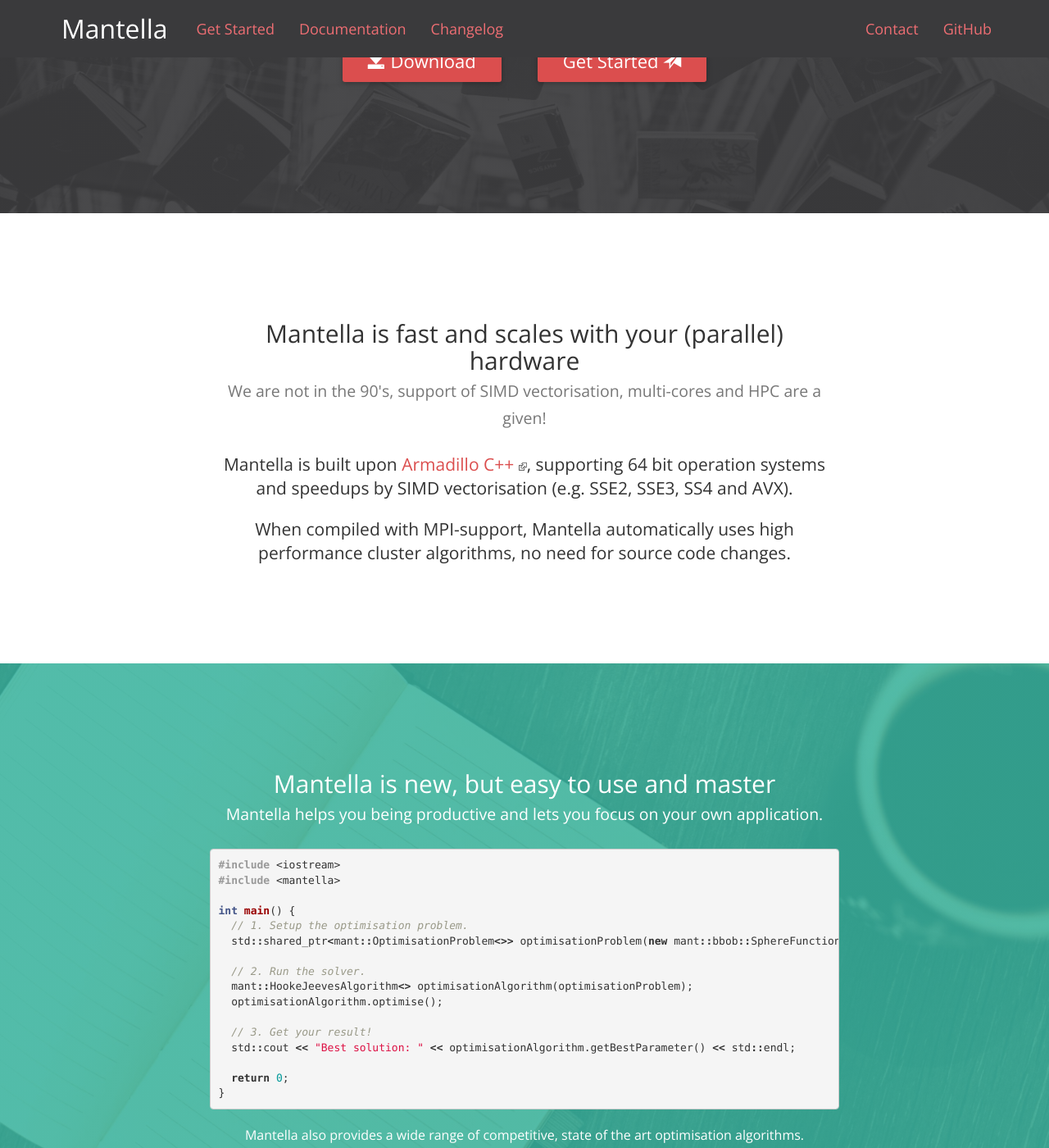
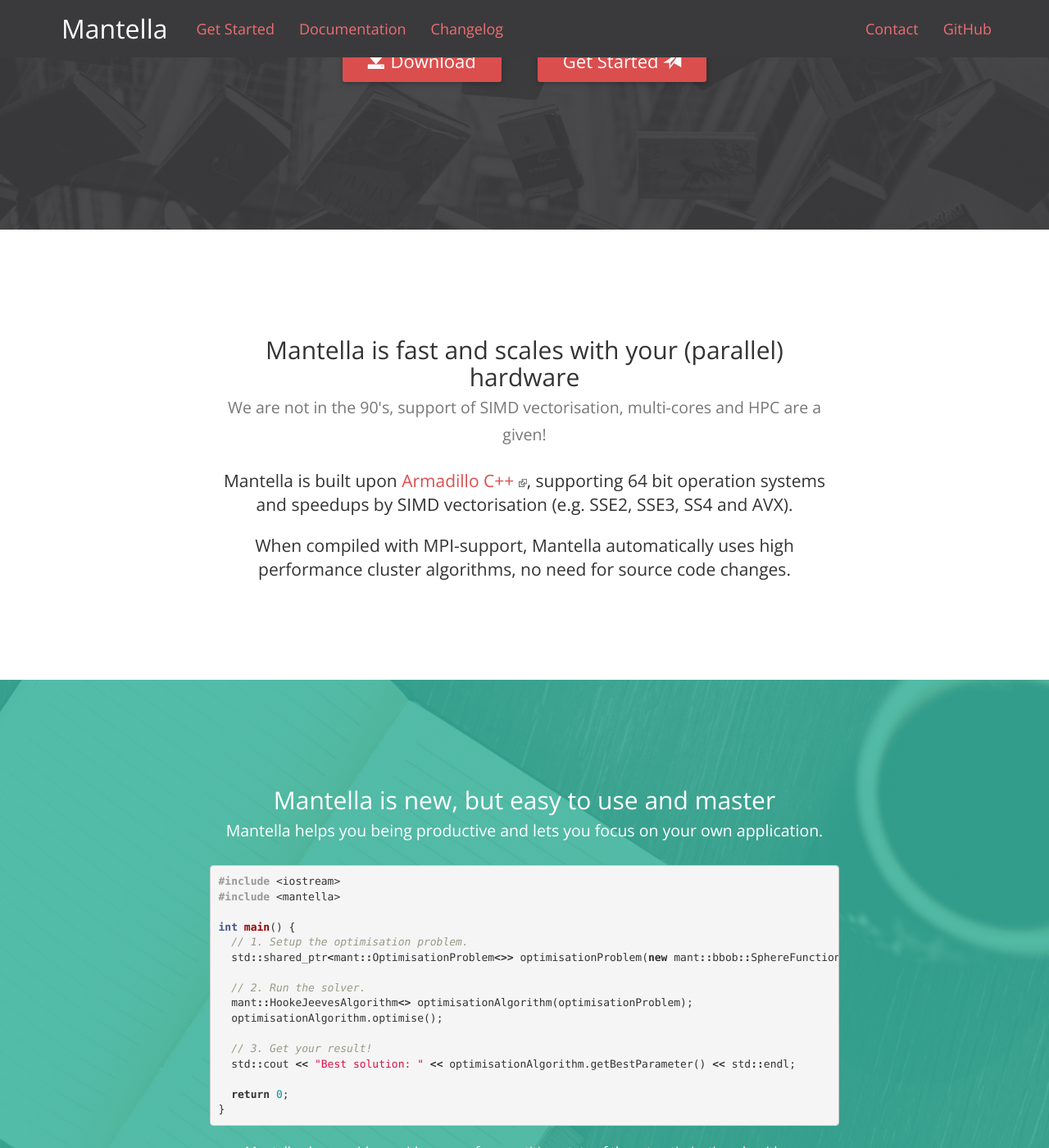
Before and after one commit to sebiniemann/Mantella, a Jekyll site: the page built from index.html, in a window 1280 px wide and 1400 px high, scrolled down 405 px. Shown: the whole window at 82% size. Built offline with Jekyll 4.4.1, drawn with Linux system fonts in a browser that asks for light colours.

Commit message:
Fixed button distance

```diff
--- a/assets/css/custom.css
+++ b/assets/css/custom.css
@@ -59,7 +59,7 @@
 
 .landing-page .btn {
   font-size: 22px;
-  margin: 0 20px;
+  margin: 0 20px 20px;
 }
 
 .landing-page-third {
```
